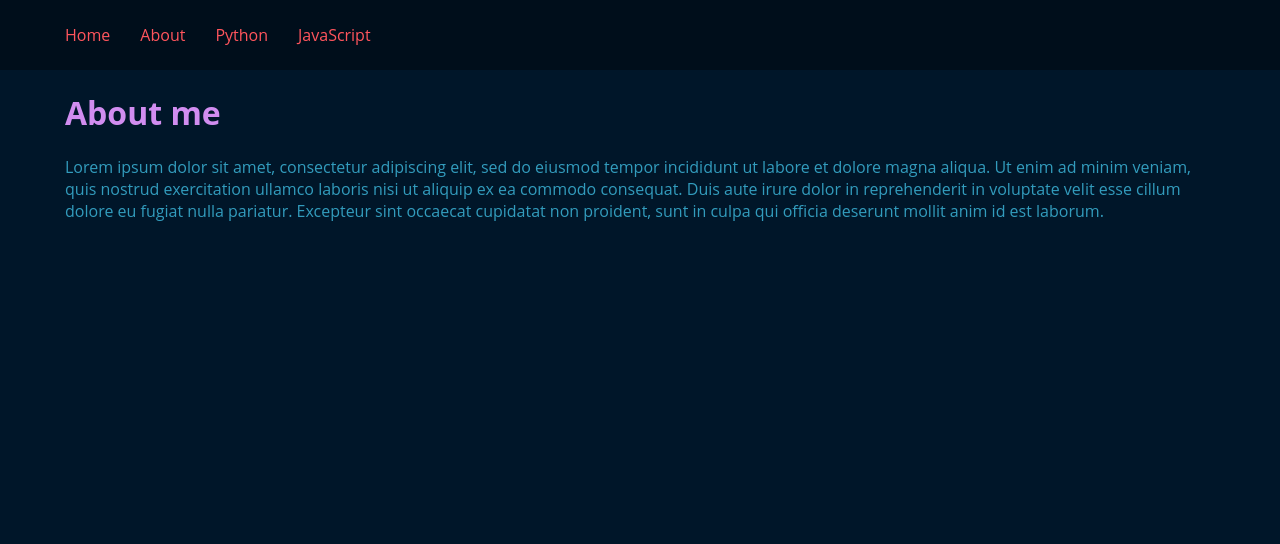
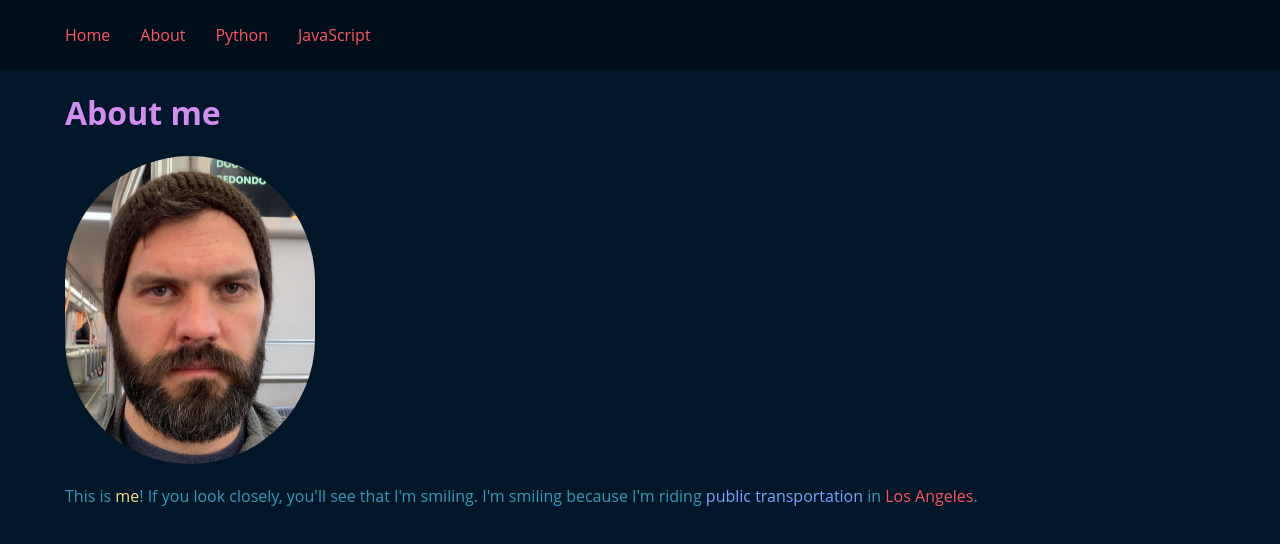
Before and after one commit to C-STYR/homesite, a Next.js app: page /about in a window 1280 px wide. Shown: the top 544 px of the page. Built offline with nearby package versions, Linux system fonts and the light colour scheme.

Commit message:
added pic and content to about page

```diff
--- a/pages/about.tsx
+++ b/pages/about.tsx
@@ -1,15 +1,27 @@
 import Meta from '../components/Meta'
+import Image from 'next/image'
+import utilStyles from '../styles/utils.module.css'
+
+//add linkedin
+//add github
 
 const about = () => (
   <div>
     <Meta title="About"/>
     <h1>About me</h1>
-    <p>Lorem ipsum dolor sit amet, consectetur adipiscing elit, sed do eiusmod tempor
-      incididunt ut labore et dolore magna aliqua. Ut enim ad minim veniam, quis nostrud
-      exercitation ullamco laboris nisi ut aliquip ex ea commodo consequat. Duis aute irure
-      dolor in reprehenderit in voluptate velit esse cillum dolore eu fugiat nulla
-      pariatur. Excepteur sint occaecat cupidatat non proident, sunt in culpa qui officia
-      deserunt mollit anim id est laborum.</p>
+    <Image
+    src="/images/GHProfileCroppedSmall.jpeg"
+    alt="A picture of me."
+    width="250"
+    height="308"
+    priority={true}
+    className={utilStyles.borderCircle}
+    />
+    <p>
+      This is <span style={{color: "#F6E183"}}> me</span>! If you look closely, you'll see that I'm smiling.
+      I'm smiling because I'm riding <span style={{color: "#77A7FF"}}> public transportation</span> in <span style={{color: "#FF555D"}}> Los Angeles</span>.
+    </p>
+
   </div>
 )
 
--- a/pages/javascript.tsx
+++ b/pages/javascript.tsx
@@ -4,7 +4,7 @@ import styles from '../styles/javascript.module.css'
 const EasterEgg2 = ({message1, message2}) => {
 
   //dynamically generate list items?
-  //links should open in a new tab
+  //drum sound machine
 
   //easter egg 1
   console.log("CONGRATULATIONS, you found Easter Egg 1.")
--- /dev/null
+++ b/styles/utils.module.css
@@ -0,0 +1,3 @@
+.borderCircle {
+  border-radius: 9999px;
+}
```
Also changed, not shown: styles/index.module.css (added, +14 -0 lines), public/images/GHProfileCroppedSmall.jpeg (added).
